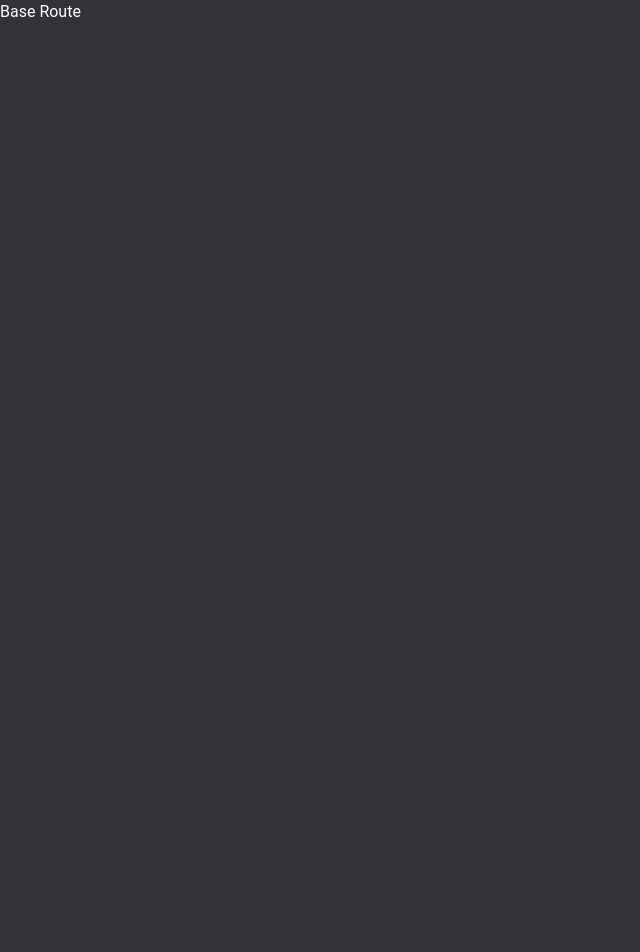
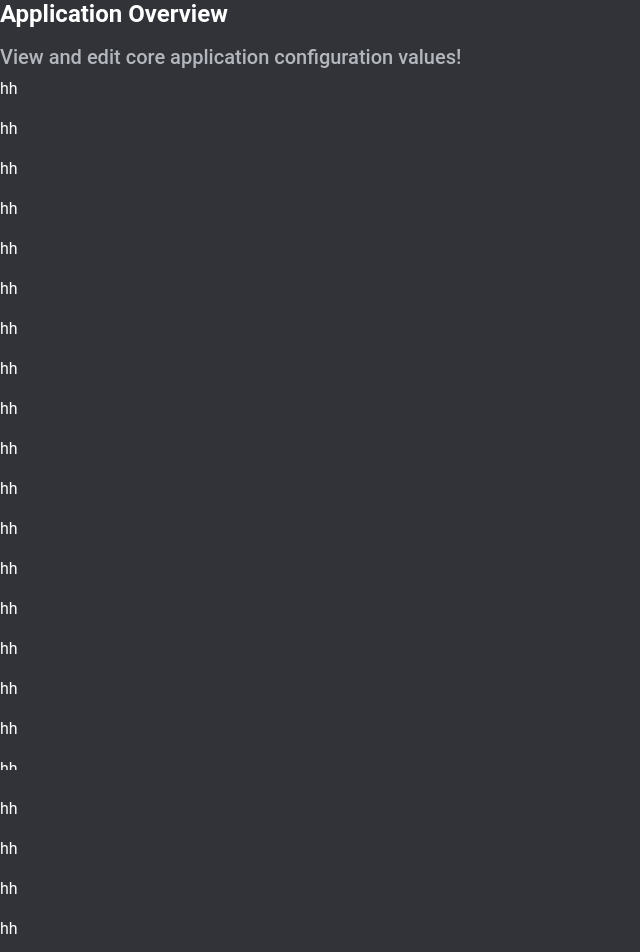
Before and after one commit to OU-GDA/GDA-Bot, a React (Create React App) app in the folder gda-bot/: page / in a window 1280 px wide. Shown: the top 952 px of the page, without its empty margins (0-640 px from the left). Before the commit the page ends 800 px from the top, so only its background shows below. Built offline with nearby package versions, Linux system fonts and the light colour scheme.

Commit message:
Replicating Discord Styles

```diff
--- a/gda-bot/src/App.tsx
+++ b/gda-bot/src/App.tsx
@@ -1,4 +1,5 @@
 import { BrowserRouter, Route, Routes } from "react-router-dom";
+import Application from "./pages/Application";
 
 const App = () =>
 {
@@ -6,7 +7,7 @@ const App = () =>
         <>
             <BrowserRouter>
                 <Routes>
-                    <Route path="/" element={<p>Base Route</p>} />
+                    <Route path="/" element={<Application/>} />
                 </Routes>
             </BrowserRouter>
         </>
--- /dev/null
+++ b/gda-bot/src/components/PageFrame.tsx
@@ -0,0 +1,26 @@
+import Stack from "react-bootstrap/Stack";
+
+interface PageFrameProps
+{
+    title: string;
+    description?: string;
+    children?: JSX.Element | JSX.Element[] | string | never[];
+}
+
+const PageFrame = (props: PageFrameProps) =>
+{
+    return (
+        <Stack direction="vertical">
+            <h4 className="fw-bold mb-3">{props.title}</h4>
+            {props.description &&
+                <h5 className="text-light">{props.description}</h5>
+            }
+
+            {props.children}
+
+            <div className="bg w-100 position-fixed bottom-0" style={{height:'30px'}}/>
+        </Stack>
+    );
+}
+
+export default PageFrame;
--- /dev/null
+++ b/gda-bot/src/pages/Application.tsx
@@ -0,0 +1,70 @@
+import PageFrame from "../components/PageFrame";
+
+const Application = () =>
+{
+    return (
+        <PageFrame
+            title="Application Overview"
+            description="View and edit core application configuration values!"
+        >
+            <p>hh</p>
+            <p>hh</p>
+            <p>hh</p>
+            <p>hh</p>
+            <p>hh</p>
+            <p>hh</p>
+            <p>hh</p>
+            <p>hh</p>
+            <p>hh</p>
+            <p>hh</p>
+            <p>hh</p>
+            <p>hh</p>
+            <p>hh</p>
+            <p>hh</p>
+            <p>hh</p>
+            <p>hh</p>
+            <p>hh</p>
+            <p>hh</p>
+            <p>hh</p>
+            <p>hh</p>
+            <p>hh</p>
+            <p>hh</p>
+            <p>hh</p>
+            <p>hh</p>
+            <p>hh</p>
+            <p>hh</p>
+            <p>hh</p>
+            <p>hh</p>
+            <p>hh</p>
+            <p>hh</p>
+            <p>hh</p>
+            <p>hh</p>
+            <p>hh</p>
+            <p>hh</p>
+            <p>hh</p>
+            <p>hh</p>
+            <p>hh</p>
+            <p>hh</p>
+            <p>hh</p>
+            <p>hh</p>
+            <p>hh</p>
+            <p>hh</p>
+            <p>hh</p>
+            <p>hh</p>
+            <p>hh</p>
+            <p>hh</p>
+            <p>hh</p>
+            <p>hh</p>
+            <p>hh</p>
+            <p>hh</p>
+            <p>hh</p>
+            <p>hh</p>
+            <p>hh</p>
+            <p>hh</p>
+            <p>hh</p>
+            <p>hh</p>
+        </PageFrame>
+    );
+}
+
+export default Application;
--- a/gda-bot/src/styles/globals.css
+++ b/gda-bot/src/styles/globals.css
@@ -10,6 +10,14 @@ body {
   font-weight: normal;
 }
 
+.text-light {
+  color: #b3b7bd !important;
+}
+
+.bg {
+  background-color: #313338 !important;
+}
+
 .bg-gray {
   background-color: #2b2d31 !important;
 }
```
